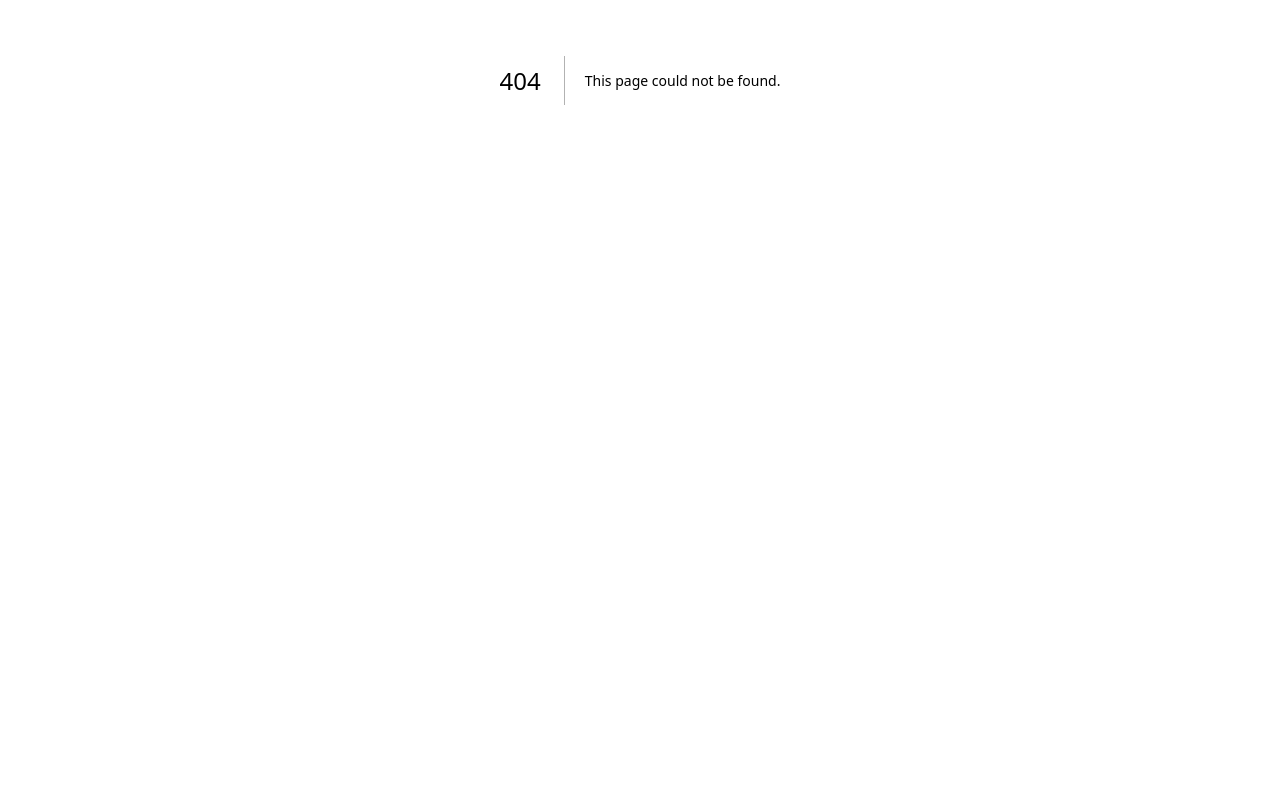
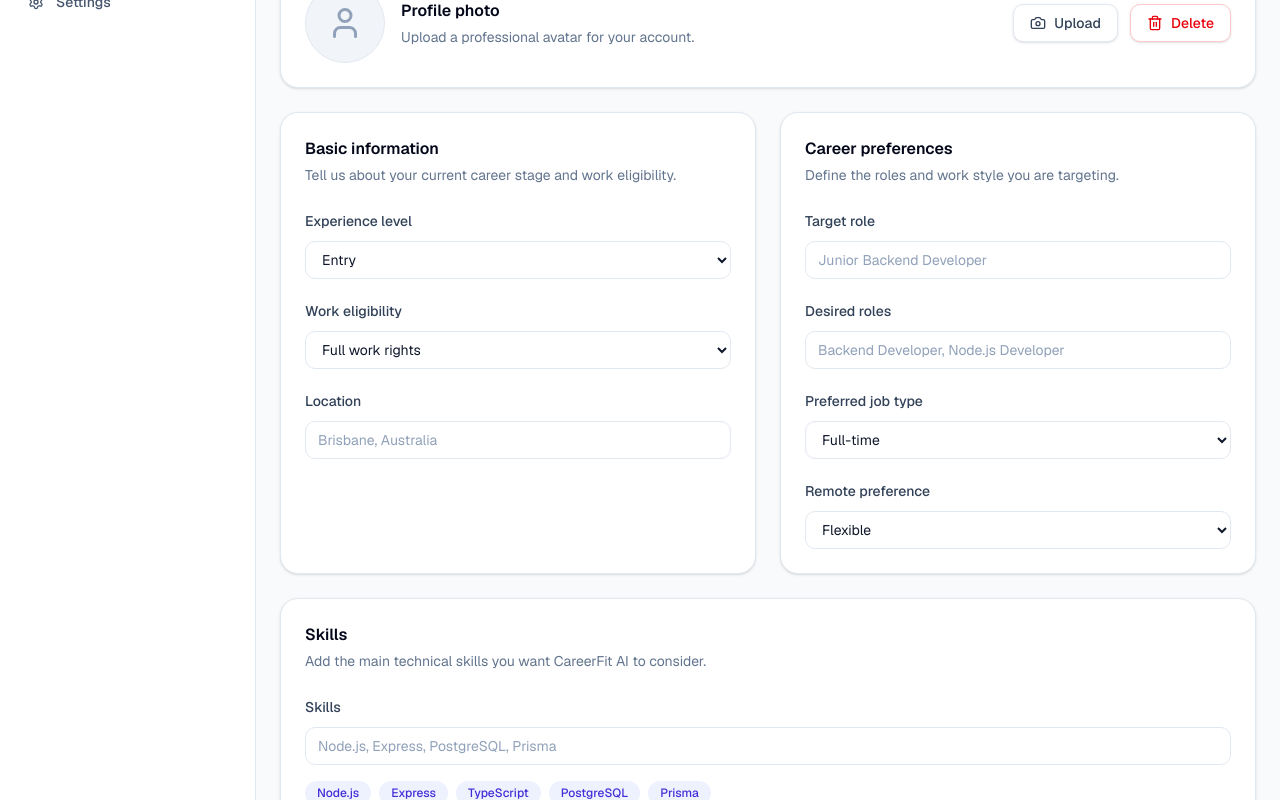
Before and after one commit to umemarop/career-fit-ai-v2, a Next.js app in the folder frontend/: page /profile in a window 1280 px wide. Before the commit this address had no page. Shown: the part 320-1120 px from the top of the page. Before the commit the page ends 800 px from the top, so only its background shows below. Built offline with nearby package versions, Linux system fonts and the light colour scheme.

Commit message:
feat: add profile page UI

```diff
--- /dev/null
+++ b/frontend/src/app/(app)/profile/page.tsx
@@ -0,0 +1,25 @@
+import { AvatarSection } from "@/features/profile/components/AvatarSection";
+import { BasicInformationSection } from "@/features/profile/components/BasicInformationSection";
+import { CareerGoalsSection } from "@/features/profile/components/CareerGoalsSection";
+import { CareerPreferencesSection } from "@/features/profile/components/CareerPreferencesSection";
+import { ProfileActions } from "@/features/profile/components/ProfileActions";
+import { ProfileHeader } from "@/features/profile/components/ProfileHeader";
+import { SkillsSection } from "@/features/profile/components/SkillsSection";
+
+export default function ProfilePage() {
+  return (
+    <div className="mx-auto max-w-6xl space-y-6">
+      <ProfileHeader />
+      <AvatarSection />
+
+      <section className="grid gap-6 lg:grid-cols-2">
+        <BasicInformationSection />
+        <CareerPreferencesSection />
+      </section>
+
+      <SkillsSection />
+      <CareerGoalsSection />
+      <ProfileActions />
+    </div>
+  );
+}
--- /dev/null
+++ b/frontend/src/features/profile/components/AvatarSection.tsx
@@ -0,0 +1,42 @@
+import { Camera, Trash2, User } from "lucide-react";
+
+export function AvatarSection() {
+  return (
+    <section className="rounded-2xl border border-slate-200 bg-white p-6 shadow-sm">
+      <div className="flex flex-col gap-6 sm:flex-row sm:items-center sm:justify-between">
+        <div className="flex items-center gap-4">
+          <div className="flex h-20 w-20 items-center justify-center rounded-full border border-slate-200 bg-slate-100">
+            <User className="h-9 w-9 text-slate-400" />
+          </div>
+
+          <div>
+            <h2 className="text-base font-semibold text-slate-950">
+              Profile photo
+            </h2>
+            <p className="mt-1 text-sm text-slate-500">
+              Upload a professional avatar for your account.
+            </p>
+          </div>
+        </div>
+
+        <div className="flex gap-3">
+          <button
+            type="button"
+            className="inline-flex items-center gap-2 rounded-lg border border-slate-200 bg-white px-4 py-2 text-sm font-medium text-slate-700 shadow-sm transition hover:bg-slate-50"
+          >
+            <Camera className="h-4 w-4" />
+            Upload
+          </button>
+
+          <button
+            type="button"
+            className="inline-flex items-center gap-2 rounded-lg border border-red-200 bg-white px-4 py-2 text-sm font-medium text-red-600 shadow-sm transition hover:bg-red-50"
+          >
+            <Trash2 className="h-4 w-4" />
+            Delete
+          </button>
+        </div>
+      </div>
+    </section>
+  );
+}
--- /dev/null
+++ b/frontend/src/features/profile/components/BasicInformationSection.tsx
@@ -0,0 +1,47 @@
+export function BasicInformationSection() {
+  return (
+    <div className="rounded-2xl border border-slate-200 bg-white p-6 shadow-sm">
+      <h2 className="text-base font-semibold text-slate-950">
+        Basic information
+      </h2>
+      <p className="mt-1 text-sm text-slate-500">
+        Tell us about your current career stage and work eligibility.
+      </p>
+
+      <div className="mt-6 space-y-5">
+        <div>
+          <label className="text-sm font-medium text-slate-700">
+            Experience level
+          </label>
+          <select className="mt-2 w-full rounded-lg border border-slate-200 bg-white px-3 py-2 text-sm text-slate-900 outline-none transition focus:border-indigo-500 focus:ring-2 focus:ring-indigo-100">
+            <option>Entry</option>
+            <option>Junior</option>
+            <option>Mid</option>
+            <option>Senior</option>
+          </select>
+        </div>
+
+        <div>
+          <label className="text-sm font-medium text-slate-700">
+            Work eligibility
+          </label>
+          <select className="mt-2 w-full rounded-lg border border-slate-200 bg-white px-3 py-2 text-sm text-slate-900 outline-none transition focus:border-indigo-500 focus:ring-2 focus:ring-indigo-100">
+            <option>Full work rights</option>
+            <option>Limited work rights</option>
+            <option>Needs sponsorship</option>
+            <option>Not sure</option>
+          </select>
+        </div>
+
+        <div>
+          <label className="text-sm font-medium text-slate-700">Location</label>
+          <input
+            type="text"
+            placeholder="Brisbane, Australia"
+            className="mt-2 w-full rounded-lg border border-slate-200 px-3 py-2 text-sm text-slate-900 outline-none transition placeholder:text-slate-400 focus:border-indigo-500 focus:ring-2 focus:ring-indigo-100"
+          />
+        </div>
+      </div>
+    </div>
+  );
+}
--- /dev/null
+++ b/frontend/src/features/profile/components/CareerGoalsSection.tsx
@@ -0,0 +1,16 @@
+export function CareerGoalsSection() {
+  return (
+    <section className="rounded-2xl border border-slate-200 bg-white p-6 shadow-sm">
+      <h2 className="text-base font-semibold text-slate-950">Career goals</h2>
+      <p className="mt-1 text-sm text-slate-500">
+        Describe what kind of career path you want to build.
+      </p>
+
+      <textarea
+        rows={5}
+        placeholder="I want to become a backend developer focused on scalable APIs, cloud deployment, and AI-powered products."
+        className="mt-6 w-full resize-none rounded-lg border border-slate-200 px-3 py-2 text-sm text-slate-900 outline-none transition placeholder:text-slate-400 focus:border-indigo-500 focus:ring-2 focus:ring-indigo-100"
+      />
+    </section>
+  );
+}
--- /dev/null
+++ b/frontend/src/features/profile/components/CareerPreferencesSection.tsx
@@ -0,0 +1,61 @@
+export function CareerPreferencesSection() {
+  return (
+    <div className="rounded-2xl border border-slate-200 bg-white p-6 shadow-sm">
+      <h2 className="text-base font-semibold text-slate-950">
+        Career preferences
+      </h2>
+      <p className="mt-1 text-sm text-slate-500">
+        Define the roles and work style you are targeting.
+      </p>
+
+      <div className="mt-6 space-y-5">
+        <div>
+          <label className="text-sm font-medium text-slate-700">
+            Target role
+          </label>
+          <input
+            type="text"
+            placeholder="Junior Backend Developer"
+            className="mt-2 w-full rounded-lg border border-slate-200 px-3 py-2 text-sm text-slate-900 outline-none transition placeholder:text-slate-400 focus:border-indigo-500 focus:ring-2 focus:ring-indigo-100"
+          />
+        </div>
+
+        <div>
+          <label className="text-sm font-medium text-slate-700">
+            Desired roles
+          </label>
+          <input
+            type="text"
+            placeholder="Backend Developer, Node.js Developer"
+            className="mt-2 w-full rounded-lg border border-slate-200 px-3 py-2 text-sm text-slate-900 outline-none transition placeholder:text-slate-400 focus:border-indigo-500 focus:ring-2 focus:ring-indigo-100"
+          />
+        </div>
+
+        <div>
+          <label className="text-sm font-medium text-slate-700">
+            Preferred job type
+          </label>
+          <select className="mt-2 w-full rounded-lg border border-slate-200 bg-white px-3 py-2 text-sm text-slate-900 outline-none transition focus:border-indigo-500 focus:ring-2 focus:ring-indigo-100">
+            <option>Full-time</option>
+            <option>Part-time</option>
+            <option>Contract</option>
+            <option>Internship</option>
+            <option>Freelance</option>
+          </select>
+        </div>
+
+        <div>
+          <label className="text-sm font-medium text-slate-700">
+            Remote preference
+          </label>
+          <select className="mt-2 w-full rounded-lg border border-slate-200 bg-white px-3 py-2 text-sm text-slate-900 outline-none transition focus:border-indigo-500 focus:ring-2 focus:ring-indigo-100">
+            <option>Flexible</option>
+            <option>Remote</option>
+            <option>Hybrid</option>
+            <option>Onsite</option>
+          </select>
+        </div>
+      </div>
+    </div>
+  );
+}
--- /dev/null
+++ b/frontend/src/features/profile/components/ProfileActions.tsx
@@ -0,0 +1,15 @@
+import { Save } from "lucide-react";
+
+export function ProfileActions() {
+  return (
+    <div className="flex justify-end">
+      <button
+        type="button"
+        className="inline-flex items-center gap-2 rounded-lg bg-indigo-600 px-5 py-2.5 text-sm font-semibold text-white shadow-sm transition hover:bg-indigo-700"
+      >
+        <Save className="h-4 w-4" />
+        Save changes
+      </button>
+    </div>
+  );
+}
--- /dev/null
+++ b/frontend/src/features/profile/components/ProfileHeader.tsx
@@ -0,0 +1,16 @@
+export function ProfileHeader() {
+  return (
+    <section className="rounded-2xl border border-slate-200 bg-white p-6 shadow-sm">
+      <div>
+        <p className="text-sm font-medium text-indigo-600">Profile</p>
+        <h1 className="mt-2 text-2xl font-semibold tracking-tight text-slate-950">
+          Manage your career profile
+        </h1>
+        <p className="mt-2 max-w-2xl text-sm leading-6 text-slate-500">
+          Keep your profile up to date so CareerFit AI can provide better job
+          analysis, recommendations, and application insights.
+        </p>
+      </div>
+    </section>
+  );
+}
--- /dev/null
+++ b/frontend/src/features/profile/components/SkillsSection.tsx
@@ -0,0 +1,32 @@
+const mockSkills = ["Node.js", "Express", "TypeScript", "PostgreSQL", "Prisma"];
+
+export function SkillsSection() {
+  return (
+    <section className="rounded-2xl border border-slate-200 bg-white p-6 shadow-sm">
+      <h2 className="text-base font-semibold text-slate-950">Skills</h2>
+      <p className="mt-1 text-sm text-slate-500">
+        Add the main technical skills you want CareerFit AI to consider.
+      </p>
+
+      <div className="mt-6">
+        <label className="text-sm font-medium text-slate-700">Skills</label>
+        <input
+          type="text"
+          placeholder="Node.js, Express, PostgreSQL, Prisma"
+          className="mt-2 w-full rounded-lg border border-slate-200 px-3 py-2 text-sm text-slate-900 outline-none transition placeholder:text-slate-400 focus:border-indigo-500 focus:ring-2 focus:ring-indigo-100"
+        />
+      </div>
+
+      <div className="mt-4 flex flex-wrap gap-2">
+        {mockSkills.map((skill) => (
+          <span
+            key={skill}
+            className="rounded-full bg-indigo-50 px-3 py-1 text-xs font-medium text-indigo-700"
+          >
+            {skill}
+          </span>
+        ))}
+      </div>
+    </section>
+  );
+}
```
